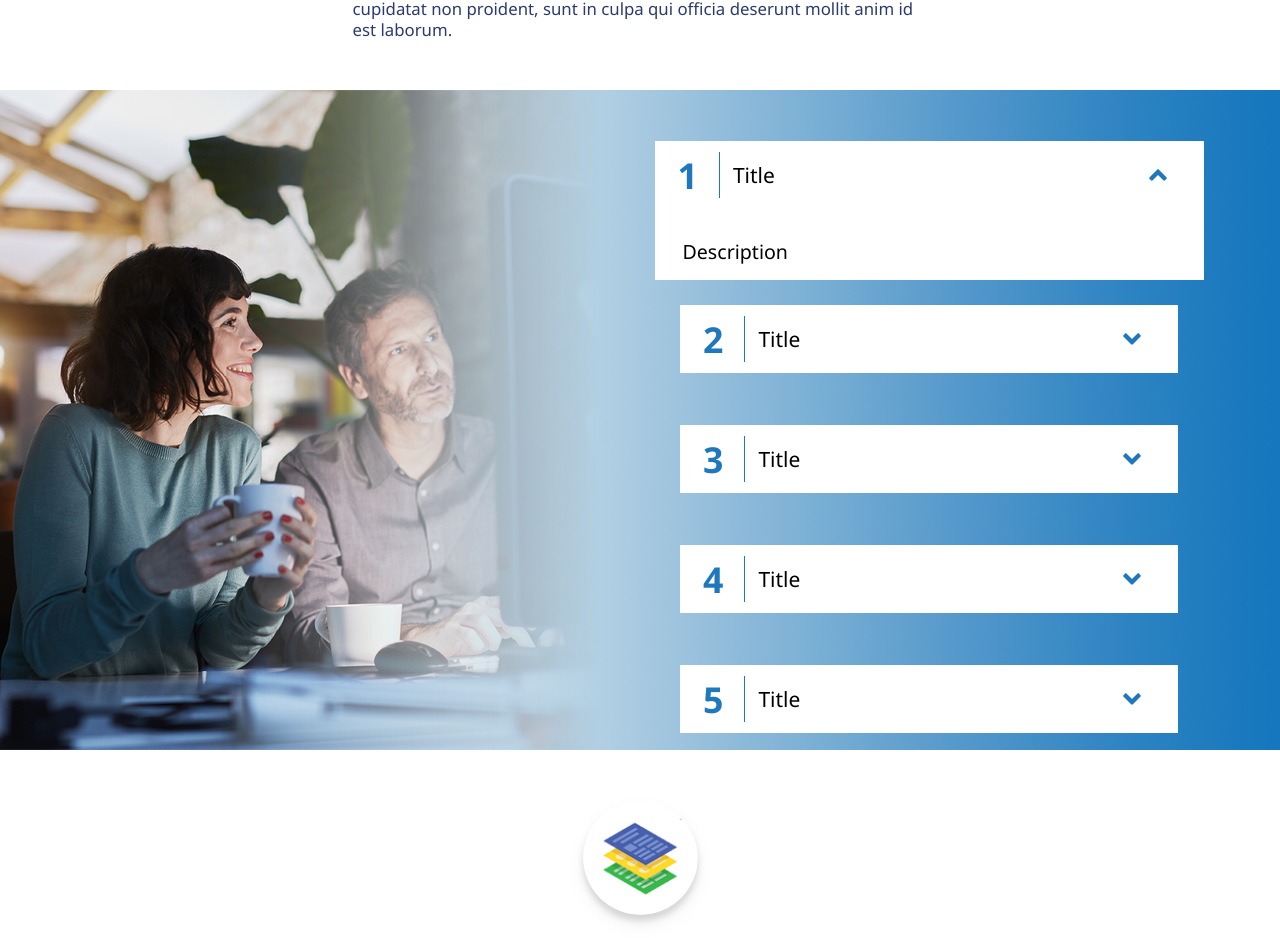
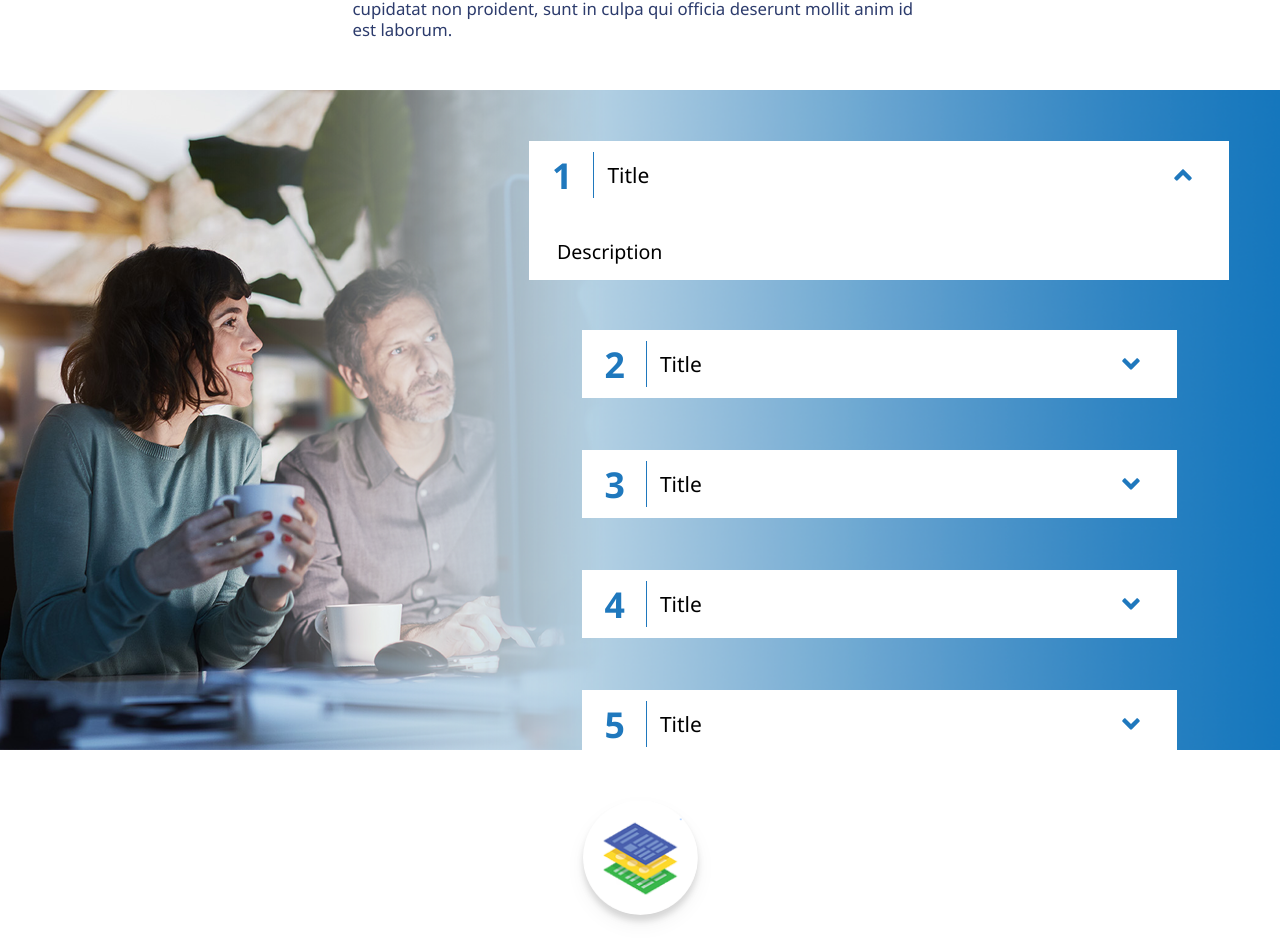
Before and after one commit to novikov1996/dj-support-page, a Vue app: page /#/ in a window 1280 px wide. Shown: the part 936-1874 px from the top of the page. Built offline with nearby package versions, Linux system fonts and the light colour scheme.

Commit message:
fixed slider

```diff
--- a/src/components/Reasons.vue
+++ b/src/components/Reasons.vue
@@ -57,11 +57,13 @@
 
   .list
     margin 51px
-    padding 0 51px
+    display flex
+    flex-direction column
+    align-items center
     width 100%
-    max-width 600px
+    max-width 700px
     .list-item
-      width 100%
+      width 85%
       margin-bottom 25px
     .list-item_description
       transform: scaleY(0)
@@ -76,11 +78,11 @@
   .list-item.active,
   .list-item.active .list-item-header,
   .list-item.active .list-item_description
-    width 105%
-    margin-left -2.5%
-    transition width 0.3s, margin-left 0.3s
+    width 100%
+    transition all 0.3s
 
   .list-item.active
+    margin-bottom 50px
     .list-item_description
       padding-top 29px
       padding-bottom 15px
@@ -127,17 +129,16 @@
   @media screen and (max-width: 1200px)
     #reason
       .slider
-        width 65%
         background url("/static/images/gradient.png") 10% 50% no-repeat
     .list
       margin 25px
-      padding 0 30px
 
   @media screen and (max-width: 980px)
     #reason
       .slider
+        justify-content center
         width 100%
         background url("/static/images/gradient.png") 10% 50% no-repeat
     .list
-      margin 25px 5px
+      margin 25px 10px
 </style>
```
